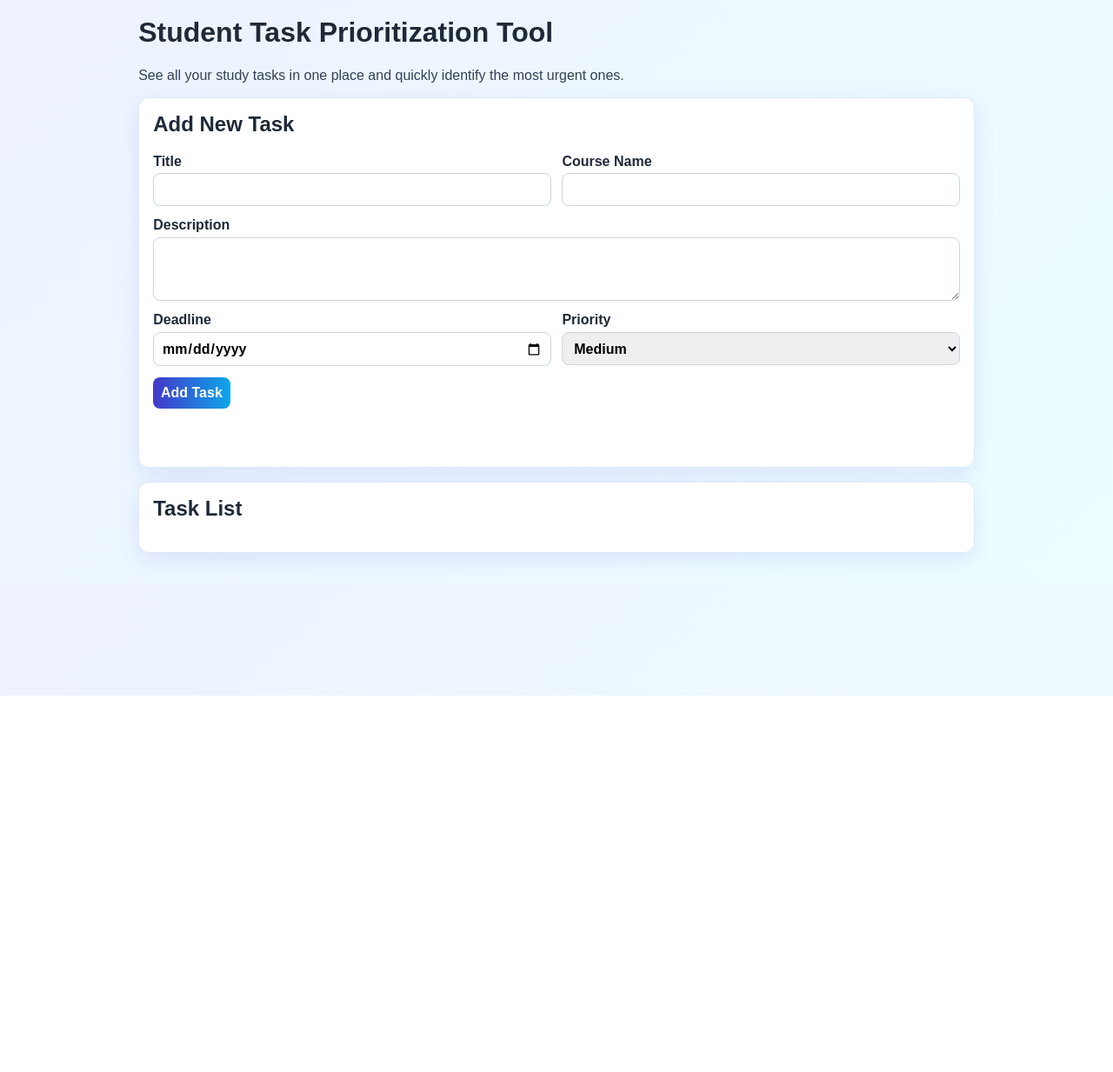
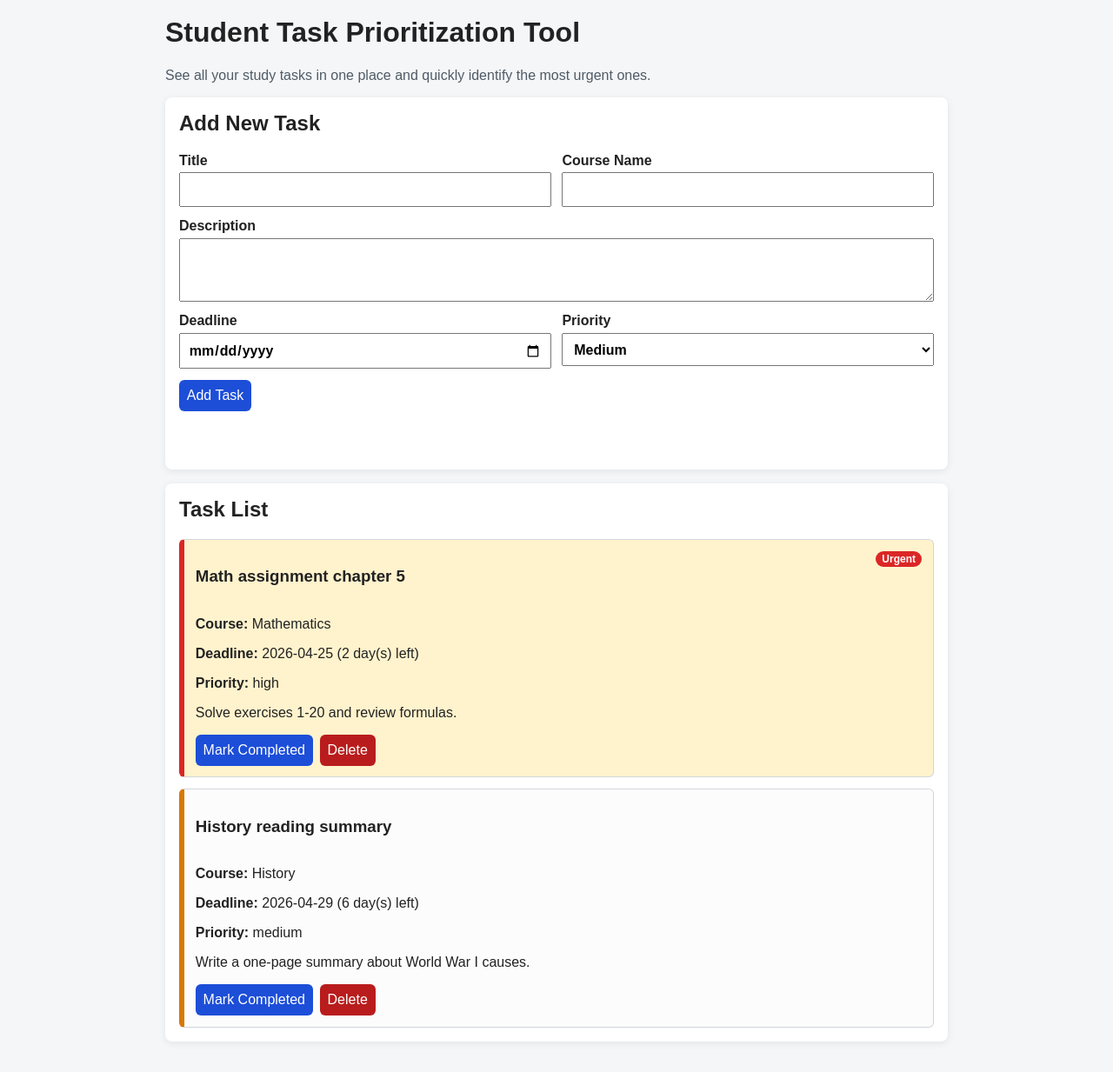
Before and after one commit to MikoVas/ATT3-projekti, a Flask app: page / in a window 1280 px wide. Shown: the whole page at 87% size. Before the commit the page ends 800 px from the top, so only its background shows below. Run offline with Flask 3, Linux system fonts and the light colour scheme.

Commit message:
Revert "Add Student Task Prioritization Tool (HTML/JS/CSS) with i18n, stats and localStorage"

```diff
--- a/static/script.js
+++ b/static/script.js
@@ -1,112 +1,33 @@
-const APP_VERSION = "v1.2.0";
+const taskForm = document.getElementById("task-form");
+const tasksContainer = document.getElementById("tasks");
+const formMessage = document.getElementById("form-message");
+
 const STORAGE_KEY = "student_task_prioritizer_tasks_v1";
-const LANG_KEY = "student_task_prioritizer_lang";
 const PRIORITY_ORDER = { high: 0, medium: 1, low: 2 };
 
-const el = {
-  taskForm: document.getElementById("task-form"),
-  activeTasks: document.getElementById("active-tasks"),
-  completedTasks: document.getElementById("completed-tasks"),
-  formMessage: document.getElementById("form-message"),
-  stats: document.getElementById("stats"),
-  priorityChart: document.getElementById("priority-chart"),
-  statusChart: document.getElementById("status-chart"),
-  langToggle: document.getElementById("language-toggle"),
-  versionBadge: document.getElementById("version-badge"),
-};
-
-const I18N = {
-  fi: {
-    valueProposition:
-      "Hallitse kaikki opiskelutehtävät yhdessä värikkäässä näkymässä ja näe tärkeimmät tehtävät nopeasti.",
-    addTaskTitle: "Lisää uusi tehtävä",
-    title: "Otsikko",
-    course: "Kurssi",
-    description: "Kuvaus",
-    deadline: "Deadline",
-    priority: "Prioriteetti",
-    low: "Matala",
-    medium: "Keskitaso",
-    high: "Korkea",
-    addTaskButton: "Lisää tehtävä",
-    statsTitle: "Tehtävätilastot",
-    priorityDistribution: "Prioriteettijakauma",
-    statusSplit: "Tilajakauma",
-    activeTasksTitle: "Aktiiviset tehtävät",
-    completedTasksTitle: "Valmiit tehtävät (Arkisto)",
-    total: "Yhteensä",
-    active: "Aktiiviset",
-    completed: "Valmiit",
-    urgent: "Kiireelliset",
-    overdue: "Myöhässä",
-    noActive: "Ei aktiivisia tehtäviä. Hienoa!",
-    noCompleted: "Ei vielä valmiita tehtäviä.",
-    noTasks: "Ei tehtäviä vielä.",
-    markCompleted: "Merkitse valmiiksi",
-    delete: "Poista",
-    urgentBadge: "Kiireellinen",
-    completedBadge: "Valmis",
-    daysLeft: "pv jäljellä",
-    daysOverdue: "pv myöhässä",
-    courseLabel: "Kurssi:",
-    deadlineLabel: "Deadline:",
-    priorityLabel: "Prioriteetti:",
-    fillAllFields: "Täytä kaikki kentät.",
-    invalidPriority: "Prioriteetin pitää olla low, medium tai high.",
-    taskAdded: "Tehtävä lisätty onnistuneesti.",
-    langBtn: "EN",
+// Seed data used only once when localStorage is empty.
+const DEFAULT_TASKS = [
+  {
+    id: "seed-1",
+    title: "Math assignment chapter 5",
+    description: "Solve exercises 1-20 and review formulas.",
+    course: "Mathematics",
+    deadline: "2026-04-25",
+    priority: "high",
+    completed: false,
+    created_at: "2026-04-20T10:00:00Z",
   },
-  en: {
-    valueProposition:
-      "Manage all study tasks in one colorful view and quickly spot what needs attention first.",
-    addTaskTitle: "Add New Task",
-    title: "Title",
-    course: "Course",
-    description: "Description",
-    deadline: "Deadline",
-    priority: "Priority",
-    low: "Low",
-    medium: "Medium",
-    high: "High",
-    addTaskButton: "Add Task",
-    statsTitle: "Task Statistics",
-    priorityDistribution: "Priority Distribution",
-    statusSplit: "Status Split",
-    activeTasksTitle: "Active Tasks",
-    completedTasksTitle: "Completed Tasks (Archive)",
-    total: "Total",
-    active: "Active",
-    completed: "Completed",
-    urgent: "Urgent",
-    overdue: "Overdue",
-    noActive: "No active tasks. Great job!",
-    noCompleted: "No completed tasks yet.",
-    noTasks: "No tasks yet.",
-    markCompleted: "Mark Completed",
-    delete: "Delete",
-    urgentBadge: "Urgent",
-    completedBadge: "Completed",
-    daysLeft: "day(s) left",
-    daysOverdue: "day(s) overdue",
-    courseLabel: "Course:",
-    deadlineLabel: "Deadline:",
-    priorityLabel: "Priority:",
-    fillAllFields: "Please fill all fields.",
-    invalidPriority: "Priority must be low, medium, or high.",
-    taskAdded: "Task added successfully.",
-    langBtn: "FI",
+  {
+    id: "seed-2",
+    title: "History reading summary",
+    description: "Write a one-page summary about World War I causes.",
+    course: "History",
+    deadline: "2026-04-29",
+    priority: "medium",
+    completed: false,
+    created_at: "2026-04-21T12:30:00Z",
   },
-};
-
-let currentLang = localStorage.getItem(LANG_KEY) || "fi";
-
-const DEFAULT_TASKS = [
-  { id: "seed-1", title: "Math assignment chapter 5", description: "Solve exercises 1-20 and review formulas.", course: "Mathematics", deadline: "2026-04-25", priority: "high", completed: false, created_at: "2026-04-20T10:00:00Z" },
-  { id: "seed-2", title: "History reading summary", description: "Write a one-page summary about World War I causes.", course: "History", deadline: "2026-04-29", priority: "medium", completed: false, created_at: "2026-04-21T12:30:00Z" },
-  { id: "seed-3", title: "Chemistry lab notes", description: "Complete pre-lab notes and formulas.", course: "Chemistry", deadline: "2026-04-24", priority: "high", completed: true, created_at: "2026-04-19T09:15:00Z" },
 ];
-
-const t = (key) => I18N[currentLang][key] || key;
 
 function escapeHtml(text) {
   const div = document.createElement("div");
@@ -114,7 +35,9 @@ function escapeHtml(text) {
   return div.innerHTML;
 }
 
-function parseDate(dateText) { return new Date(`${dateText}T00:00:00`); }
+function parseDate(dateText) {
+  return new Date(`${dateText}T00:00:00`);
+}
 
 function daysLeft(deadline) {
   const today = new Date();
@@ -123,154 +46,129 @@ function daysLeft(deadline) {
 }
 
 function withComputedFields(task) {
-  const d = daysLeft(task.deadline);
-  return { ...task, days_left: d, is_urgent: !task.completed && d >= 0 && d <= 3 };
+  const days_left = daysLeft(task.deadline);
+  return {
+    ...task,
+    days_left,
+    is_urgent: !task.completed && days_left >= 0 && days_left <= 3,
+  };
 }
 
 function sortTasks(tasks) {
   return [...tasks].sort((a, b) => {
-    const dd = parseDate(a.deadline) - parseDate(b.deadline);
-    if (dd !== 0) return dd;
+    const dateDiff = parseDate(a.deadline) - parseDate(b.deadline);
+    if (dateDiff !== 0) return dateDiff;
     return (PRIORITY_ORDER[a.priority] ?? 3) - (PRIORITY_ORDER[b.priority] ?? 3);
   });
 }
 
 function ensureSeedData() {
-  if (!localStorage.getItem(STORAGE_KEY)) localStorage.setItem(STORAGE_KEY, JSON.stringify(DEFAULT_TASKS));
+  const existing = localStorage.getItem(STORAGE_KEY);
+  if (!existing) {
+    localStorage.setItem(STORAGE_KEY, JSON.stringify(DEFAULT_TASKS));
+  }
 }
 
 function readTasks() {
   try {
-    const parsed = JSON.parse(localStorage.getItem(STORAGE_KEY) || "[]");
+    const raw = localStorage.getItem(STORAGE_KEY);
+    const parsed = raw ? JSON.parse(raw) : [];
     return Array.isArray(parsed) ? parsed : [];
-  } catch { return []; }
+  } catch {
+    return [];
+  }
 }
 
-function writeTasks(tasks) { localStorage.setItem(STORAGE_KEY, JSON.stringify(tasks)); }
+function writeTasks(tasks) {
+  localStorage.setItem(STORAGE_KEY, JSON.stringify(tasks));
+}
 
 function showMessage(message, color = "#1d4ed8") {
-  el.formMessage.textContent = message;
-  el.formMessage.style.color = color;
-}
-
-function applyStaticTranslations() {
-  document.documentElement.lang = currentLang;
-  document.getElementById("value-proposition").textContent = t("valueProposition");
-  document.getElementById("add-task-title").textContent = t("addTaskTitle");
-  document.getElementById("label-title").textContent = t("title");
-  document.getElementById("label-course").textContent = t("course");
-  document.getElementById("label-description").textContent = t("description");
-  document.getElementById("label-deadline").textContent = t("deadline");
-  document.getElementById("label-priority").textContent = t("priority");
-  document.getElementById("opt-low").textContent = t("low");
-  document.getElementById("opt-medium").textContent = t("medium");
-  document.getElementById("opt-high").textContent = t("high");
-  document.getElementById("add-task-button").textContent = t("addTaskButton");
-  document.getElementById("stats-title").textContent = t("statsTitle");
-  document.getElementById("priority-distribution-title").textContent = t("priorityDistribution");
-  document.getElementById("status-split-title").textContent = t("statusSplit");
-  document.getElementById("active-tasks-title").textContent = t("activeTasksTitle");
-  document.getElementById("completed-tasks-title").textContent = t("completedTasksTitle");
-  el.langToggle.textContent = t("langBtn");
-  el.versionBadge.textContent = APP_VERSION;
+  formMessage.textContent = message;
+  formMessage.style.color = color;
 }
 
 function taskBadges(task) {
   const badges = [];
-  if (task.is_urgent) badges.push(`<span class="badge urgent">${t("urgentBadge")}</span>`);
-  if (task.completed) badges.push(`<span class="badge completed">${t("completedBadge")}</span>`);
+  if (task.is_urgent) badges.push('<span class="badge urgent">Urgent</span>');
+  if (task.completed) badges.push('<span class="badge completed">Completed</span>');
   return badges.join("");
 }
 
 function taskMeta(task) {
-  const dueText = task.days_left < 0 ? `${Math.abs(task.days_left)} ${t("daysOverdue")}` : `${task.days_left} ${t("daysLeft")}`;
+  const dueText =
+    task.days_left < 0
+      ? `${Math.abs(task.days_left)} day(s) overdue`
+      : `${task.days_left} day(s) left`;
+
   return `
-    <p><strong>${t("courseLabel")}</strong> ${escapeHtml(task.course)}</p>
-    <p><strong>${t("deadlineLabel")}</strong> ${escapeHtml(task.deadline)} (${dueText})</p>
-    <p><strong>${t("priorityLabel")}</strong> ${escapeHtml(task.priority)}</p>
+    <p><strong>Course:</strong> ${escapeHtml(task.course)}</p>
+    <p><strong>Deadline:</strong> ${escapeHtml(task.deadline)} (${dueText})</p>
+    <p><strong>Priority:</strong> ${escapeHtml(task.priority)}</p>
     <p>${escapeHtml(task.description)}</p>
   `;
 }
 
-function taskCard(task) {
-  return `
-    <article class="task priority-${task.priority} ${task.is_urgent ? "urgent" : ""} ${task.completed ? "completed" : ""}">
+function renderTasks() {
+  const tasks = sortTasks(readTasks()).map(withComputedFields);
+
+  if (!tasks.length) {
+    tasksContainer.innerHTML = "<p>No tasks yet. Add your first task above.</p>";
+    return;
+  }
+
+  tasksContainer.innerHTML = tasks
+    .map(
+      (task) => `
+      <article class="task priority-${task.priority} ${task.is_urgent ? "urgent" : ""} ${
+        task.completed ? "completed" : ""
+      }">
         <div class="task-header">
           <h3 class="task-title">${escapeHtml(task.title)}</h3>
           <div class="badges">${taskBadges(task)}</div>
         </div>
         ${taskMeta(task)}
         <div class="actions">
-        ${task.completed ? "" : `<button type="button" onclick="completeTask('${task.id}')">${t("markCompleted")}</button>`}
-        <button type="button" class="delete" onclick="deleteTask('${task.id}')">${t("delete")}</button>
+          ${
+            task.completed
+              ? ""
+              : `<button type="button" onclick="completeTask('${task.id}')">Mark Completed</button>`
+          }
+          <button type="button" class="delete" onclick="deleteTask('${task.id}')">Delete</button>
         </div>
       </article>
-  `;
-}
-
-function barRow(label, value, total, fillClass) {
-  const percent = total ? Math.round((value / total) * 100) : 0;
-  return `<div class="bar-row"><span>${label}</span><div class="bar-track"><div class="bar-fill ${fillClass}" style="width:${percent}%"></div></div><strong>${value}</strong></div>`;
-}
-
-function renderStats(tasks) {
-  const total = tasks.length;
-  const completed = tasks.filter((x) => x.completed).length;
-  const active = total - completed;
-  const urgent = tasks.filter((x) => x.is_urgent).length;
-  const overdue = tasks.filter((x) => !x.completed && x.days_left < 0).length;
-
-  el.stats.innerHTML = `
-    <article class="stat-item"><div class="stat-label">${t("total")}</div><div class="stat-value">${total}</div></article>
-    <article class="stat-item"><div class="stat-label">${t("active")}</div><div class="stat-value">${active}</div></article>
-    <article class="stat-item"><div class="stat-label">${t("completed")}</div><div class="stat-value">${completed}</div></article>
-    <article class="stat-item"><div class="stat-label">${t("urgent")}</div><div class="stat-value">${urgent}</div></article>
-    <article class="stat-item"><div class="stat-label">${t("overdue")}</div><div class="stat-value">${overdue}</div></article>
-  `;
-
-  const high = tasks.filter((x) => x.priority === "high").length;
-  const medium = tasks.filter((x) => x.priority === "medium").length;
-  const low = tasks.filter((x) => x.priority === "low").length;
-
-  el.priorityChart.innerHTML =
-    barRow(t("high"), high, total, "fill-high") +
-    barRow(t("medium"), medium, total, "fill-medium") +
-    barRow(t("low"), low, total, "fill-low");
-
-  el.statusChart.innerHTML =
-    barRow(t("active"), active, total, "fill-active") +
-    barRow(t("completed"), completed, total, "fill-completed");
-}
-
-function render() {
-  applyStaticTranslations();
-  const tasks = sortTasks(readTasks()).map(withComputedFields);
-  const active = tasks.filter((x) => !x.completed);
-  const completed = tasks.filter((x) => x.completed);
-
-  renderStats(tasks);
-  el.activeTasks.innerHTML = active.length ? active.map(taskCard).join("") : `<p>${t("noActive")}</p>`;
-  el.completedTasks.innerHTML = completed.length ? completed.map(taskCard).join("") : `<p>${t("noCompleted")}</p>`;
+      `
+    )
+    .join("");
 }
 
 function completeTask(taskId) {
-  writeTasks(readTasks().map((task) => (task.id === taskId ? { ...task, completed: true } : task)));
-  render();
+  const tasks = readTasks().map((task) =>
+    task.id === taskId ? { ...task, completed: true } : task
+  );
+  writeTasks(tasks);
+  renderTasks();
 }
 
 function deleteTask(taskId) {
-  writeTasks(readTasks().filter((task) => task.id !== taskId));
-  render();
+  const tasks = readTasks().filter((task) => task.id !== taskId);
+  writeTasks(tasks);
+  renderTasks();
 }
 
 function validateFormPayload(payload) {
-  if (!payload.title || !payload.description || !payload.course || !payload.deadline) return t("fillAllFields");
-  if (!["low", "medium", "high"].includes(payload.priority)) return t("invalidPriority");
+  if (!payload.title || !payload.description || !payload.course || !payload.deadline) {
+    return "Please fill all fields.";
+  }
+  if (!["low", "medium", "high"].includes(payload.priority)) {
+    return "Priority must be low, medium, or high.";
+  }
   return null;
 }
 
-el.taskForm.addEventListener("submit", (event) => {
+taskForm.addEventListener("submit", (event) => {
   event.preventDefault();
+
   const payload = {
     title: document.getElementById("title").value.trim(),
     description: document.getElementById("description").value.trim(),
@@ -279,25 +177,28 @@ el.taskForm.addEventListener("submit", (event) => {
     priority: document.getElementById("priority").value,
   };
 
-  const err = validateFormPayload(payload);
-  if (err) return showMessage(err, "#b91c1c");
+  const validationError = validateFormPayload(payload);
+  if (validationError) {
+    showMessage(validationError, "#b91c1c");
+    return;
+  }
 
   const tasks = readTasks();
-  tasks.push({ ...payload, id: crypto.randomUUID ? crypto.randomUUID() : `${Date.now()}`, completed: false, created_at: new Date().toISOString() });
+  tasks.push({
+    ...payload,
+    id: crypto.randomUUID ? crypto.randomUUID() : `${Date.now()}`,
+    completed: false,
+    created_at: new Date().toISOString(),
+  });
   writeTasks(tasks);
-  el.taskForm.reset();
-  showMessage(t("taskAdded"), "#166534");
-  render();
-});
 
-el.langToggle.addEventListener("click", () => {
-  currentLang = currentLang === "fi" ? "en" : "fi";
-  localStorage.setItem(LANG_KEY, currentLang);
-  render();
+  taskForm.reset();
+  showMessage("Task added successfully.", "#166534");
+  renderTasks();
 });
 
 window.completeTask = completeTask;
 window.deleteTask = deleteTask;
 
 ensureSeedData();
-render();
+renderTasks();
--- a/static/style.css
+++ b/static/style.css
@@ -1,151 +1,168 @@
 :root {
   color-scheme: light;
-  --bg1: #eef2ff;
-  --bg2: #ecfeff;
-  --card: #ffffff;
-  --text: #1f2937;
-}
-
-* {
-  box-sizing: border-box;
 }
 
 body {
   margin: 0;
   font-family: Arial, sans-serif;
-  background: linear-gradient(135deg, var(--bg1), var(--bg2));
-  color: var(--text);
-}
-
-.language-toggle {
-  position: fixed;
-  right: 14px;
-  top: 40%;
-  transform: translateY(-50%);
-  z-index: 10;
-  border: none;
-  border-radius: 999px;
-  padding: 0.7rem 0.9rem;
-  color: white;
-  font-weight: 700;
-  cursor: pointer;
-  background: linear-gradient(180deg, #2563eb, #7c3aed);
-  box-shadow: 0 8px 20px rgba(37, 99, 235, 0.35);
-}
-
-.version-badge {
-  position: fixed;
-  right: 14px;
-  bottom: 14px;
-  z-index: 10;
-  font-size: 0.8rem;
-  font-weight: 700;
-  background: #111827;
-  color: #f9fafb;
-  padding: 0.35rem 0.55rem;
-  border-radius: 8px;
+  background: #f4f6f8;
+  color: #222;
 }
 
 .container {
-  max-width: 1000px;
+  max-width: 900px;
   margin: 0 auto;
   padding: 1.2rem;
 }
 
 h1,
-h2,
-h3 { margin-top: 0; }
+h2 {
+  margin-top: 0;
+}
 
-.value-proposition { margin-bottom: 1rem; color: #334155; }
+.value-proposition {
+  margin-bottom: 1rem;
+  color: #505b66;
+}
 
 .card {
-  background: var(--card);
-  border-radius: 12px;
+  background: #fff;
+  border-radius: 8px;
   padding: 1rem;
   margin-bottom: 1rem;
-  box-shadow: 0 8px 24px rgba(79, 70, 229, 0.12);
-  border: 1px solid #dbeafe;
+  box-shadow: 0 2px 8px rgba(0, 0, 0, 0.08);
 }
 
-.colorful-card { background: linear-gradient(180deg, #ffffff, #f8faff); }
-.stats-card { background: linear-gradient(180deg, #ffffff, #f0f9ff); }
-.completed-section { border-left: 8px solid #64748b; }
+.grid {
+  display: grid;
+  grid-template-columns: 1fr 1fr;
+  gap: 0.8rem;
+}
 
-.grid { display: grid; grid-template-columns: 1fr 1fr; gap: 0.8rem; }
-.full-width { grid-column: 1 / -1; }
+.full-width {
+  grid-column: 1 / -1;
+}
 
-label { display: flex; flex-direction: column; gap: 0.3rem; font-weight: 600; }
+label {
+  display: flex;
+  flex-direction: column;
+  gap: 0.3rem;
+  font-weight: 600;
+}
 
-input, select, textarea, button {
+input,
+select,
+textarea,
+button {
   font: inherit;
   padding: 0.55rem;
-  border-radius: 8px;
-  border: 1px solid #cbd5e1;
 }
 
 button {
   margin-top: 0.8rem;
   border: none;
-  background: linear-gradient(90deg, #4338ca, #0ea5e9);
+  background: #1d4ed8;
   color: white;
-  font-weight: 700;
+  border-radius: 6px;
   cursor: pointer;
 }
 
-button:hover { opacity: 0.95; }
-.message { min-height: 1.2rem; }
-
-.stats-grid {
-  display: grid;
-  grid-template-columns: repeat(5, minmax(120px, 1fr));
-  gap: 0.6rem;
-  margin-bottom: 1rem;
+button:hover {
+  background: #1e40af;
 }
 
-.stat-item { background: #eff6ff; border: 1px solid #bfdbfe; border-radius: 10px; padding: 0.6rem; }
-.stat-label { font-size: 0.82rem; color: #1e3a8a; }
-.stat-value { font-size: 1.4rem; font-weight: 700; }
-
-.charts-grid { display: grid; grid-template-columns: 1fr 1fr; gap: 0.8rem; }
-.mini-chart-card { background: #f8fafc; border-radius: 10px; border: 1px solid #e2e8f0; padding: 0.7rem; }
-
-.bar-row {
-  display: grid;
-  grid-template-columns: 90px 1fr 40px;
-  align-items: center;
-  gap: 0.5rem;
-  margin: 0.4rem 0;
+.message {
+  min-height: 1.2rem;
 }
 
-.bar-track { background: #e2e8f0; border-radius: 999px; height: 12px; overflow: hidden; }
-.bar-fill { height: 100%; border-radius: inherit; }
-.fill-high { background: linear-gradient(90deg, #dc2626, #f97316); }
-.fill-medium { background: linear-gradient(90deg, #d97706, #eab308); }
-.fill-low { background: linear-gradient(90deg, #059669, #10b981); }
-.fill-active { background: linear-gradient(90deg, #2563eb, #06b6d4); }
-.fill-completed { background: linear-gradient(90deg, #475569, #64748b); }
+.tasks {
+  display: flex;
+  flex-direction: column;
+  gap: 0.8rem;
+}
 
-.tasks { display: flex; flex-direction: column; gap: 0.8rem; }
-.task { border: 1px solid #d1d5db; border-left: 6px solid #6b7280; border-radius: 10px; padding: 0.8rem; background: #fcfcfd; }
-.task.priority-high { border-left-color: #dc2626; background: #fff7f7; }
-.task.priority-medium { border-left-color: #d97706; background: #fffbeb; }
-.task.priority-low { border-left-color: #059669; background: #f0fdf4; }
-.task.urgent { box-shadow: 0 0 0 2px #fecaca inset; }
-.task.completed { opacity: 0.8; }
-.task.completed .task-title { text-decoration: line-through; }
+.task {
+  border: 1px solid #d1d5db;
+  border-left: 6px solid #6b7280;
+  border-radius: 6px;
+  padding: 0.8rem;
+  background: #fcfcfd;
+}
 
-.task-header { display: flex; justify-content: space-between; align-items: flex-start; gap: 0.5rem; }
-.badges { display: flex; gap: 0.4rem; flex-wrap: wrap; }
-.badge { padding: 0.15rem 0.45rem; border-radius: 999px; font-size: 0.75rem; font-weight: 700; }
-.badge.urgent { background: #dc2626; color: white; }
-.badge.completed { background: #334155; color: white; }
+.task.priority-high {
+  border-left-color: #dc2626;
+}
 
-.actions { display: flex; gap: 0.5rem; margin-top: 0.6rem; }
-.actions button { margin-top: 0; }
-.actions .delete { background: linear-gradient(90deg, #b91c1c, #ef4444); }
+.task.priority-medium {
+  border-left-color: #d97706;
+}
 
-@media (max-width: 850px) {
-  .grid, .charts-grid { grid-template-columns: 1fr; }
-  .stats-grid { grid-template-columns: repeat(2, minmax(120px, 1fr)); }
-  .language-toggle { top: auto; bottom: 60px; transform: none; }
+.task.priority-low {
+  border-left-color: #059669;
 }
+
+.task.urgent {
+  background: #fff3cd;
+}
+
+.task.completed {
+  opacity: 0.7;
+}
+
+.task.completed .task-title {
+  text-decoration: line-through;
+}
+
+.task-header {
+  display: flex;
+  justify-content: space-between;
+  align-items: flex-start;
+  gap: 0.5rem;
+}
+
+.badges {
+  display: flex;
+  gap: 0.4rem;
+  flex-wrap: wrap;
+}
+
+.badge {
+  padding: 0.15rem 0.45rem;
+  border-radius: 999px;
+  font-size: 0.75rem;
+  font-weight: 700;
+}
+
+.badge.urgent {
+  background: #dc2626;
+  color: white;
+}
+
+.badge.completed {
+  background: #1f2937;
+  color: white;
+}
+
+.actions {
+  display: flex;
+  gap: 0.5rem;
+  margin-top: 0.6rem;
+}
+
+.actions button {
+  margin-top: 0;
+}
+
+.actions .delete {
+  background: #b91c1c;
+}
+
+.actions .delete:hover {
+  background: #991b1b;
+}
+
+@media (max-width: 700px) {
+  .grid {
+    grid-template-columns: 1fr;
+  }
+}
```
Also changed, not shown: index.html (+20 -41 lines), README.md. Lines whose indentation alone changed are shown as unchanged.
